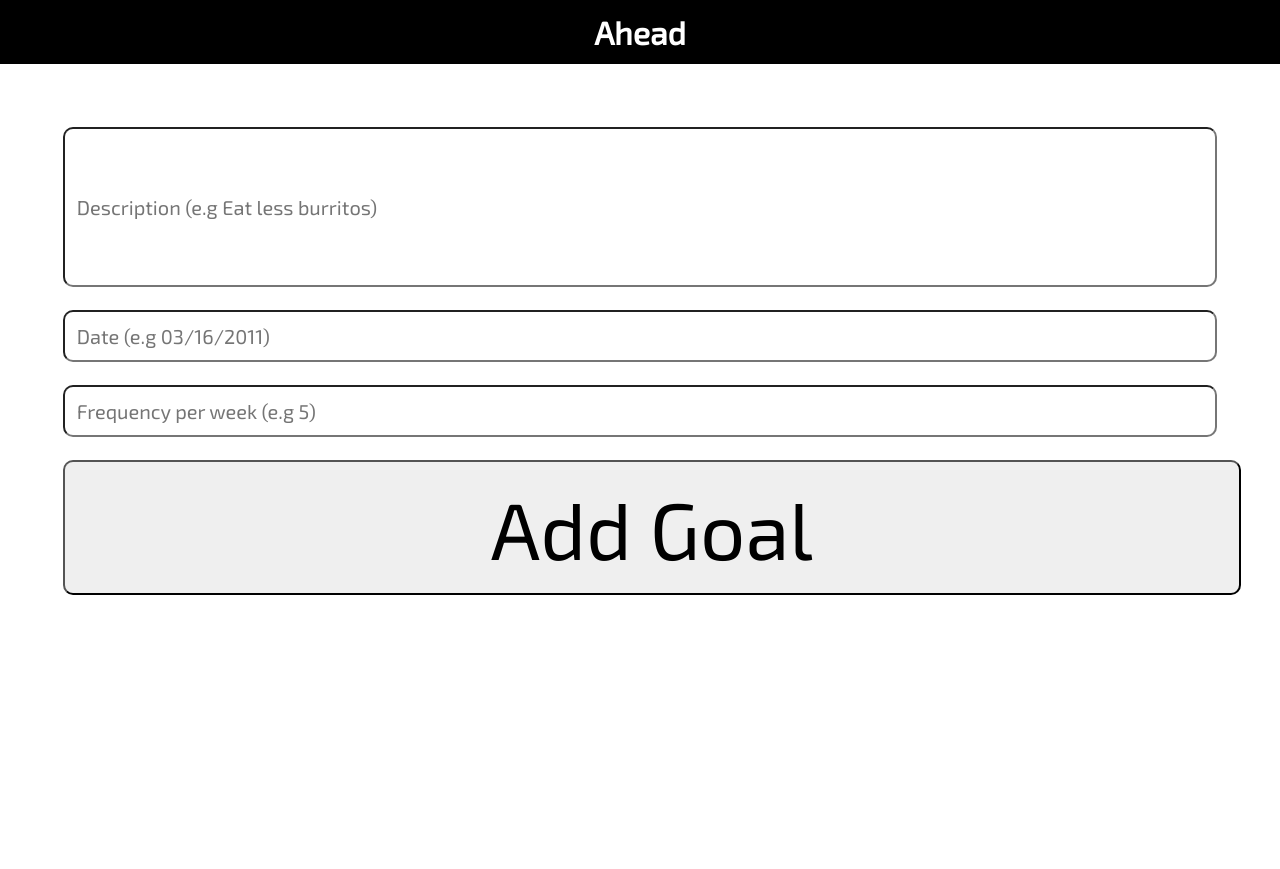
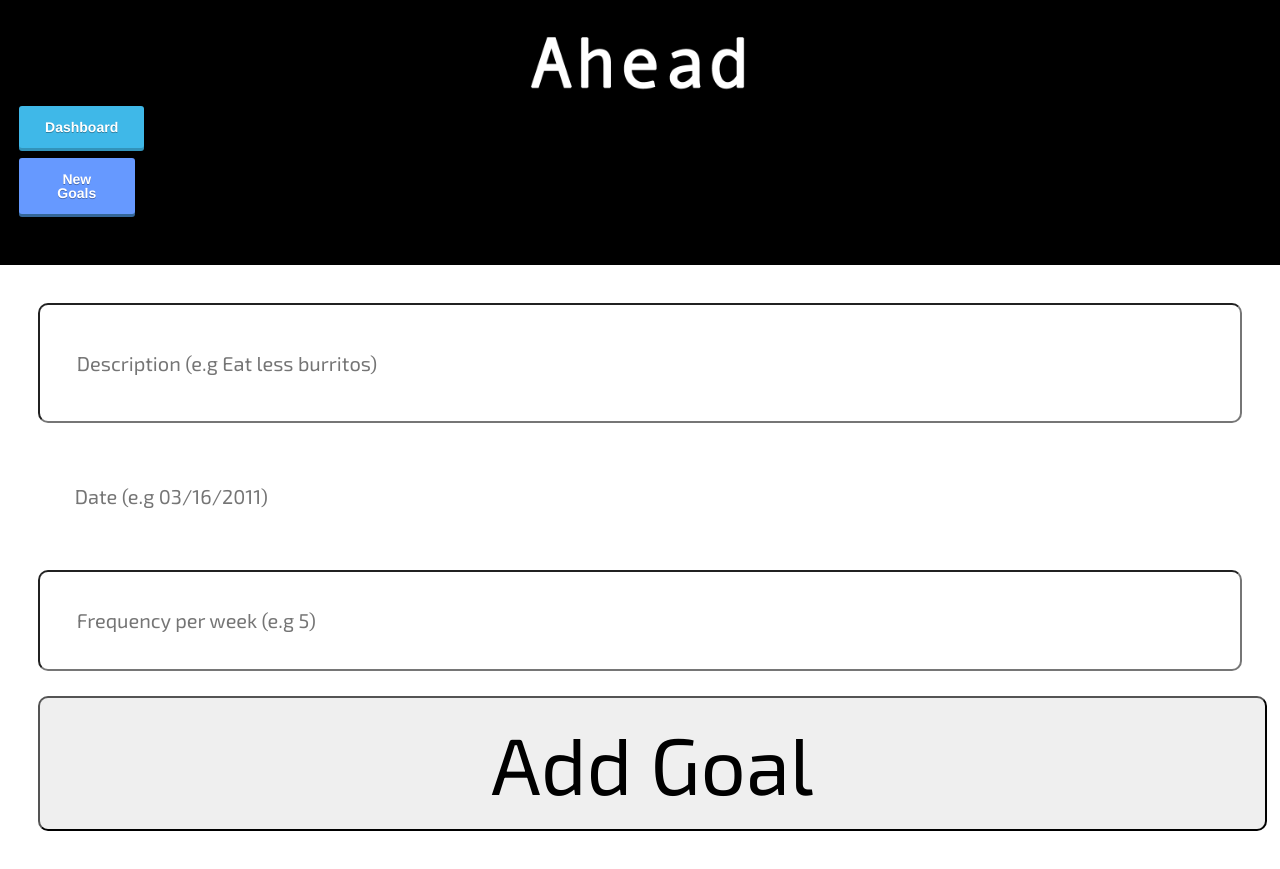
Before and after one commit to aakashadesara/Ahead---Goal-Management, a PHP site: page /main.html in a window 1280 px wide. Before the commit the page ends 595 px from the top, so only its background shows below. Run offline with PHP 8.4, Linux system fonts and the light colour scheme.

Commit message:
Commit 6
Error class created

```diff
--- a/main.html
+++ b/main.html
@@ -9,14 +9,23 @@
 
 <body>
 
+
+
 	<div class = "header">
-		<h1> Ahead </h1>
+		<h1> <img class = "logo" src="logo.png"> </h1>
+
+		<div class="whiteHeader">
+	        <a href="#Bio" class="demo-pricing demo-pricing-1">Dashboard</a>
+	        <a href="#porfolio" class="demo-pricing demo-pricing-4">New Goals </a>
+
+      </div>
 	</div>
+
 
 	<div class = "form">
 
 		<input type="text" name="fname" class = "description" placeholder = "Description (e.g Eat less burritos)"> <br>
-		<input type="text" name="fname" class = "date" placeholder = "Date (e.g 03/16/2011)"> <br>
+		<input type="text" name="fname" class = "error" placeholder = "Date (e.g 03/16/2011)"> <br>
 		<input type="text" name="fname" class = "frequency" placeholder = "Frequency per week (e.g 5)"> <br>
 
 		<button class = "goal"> Add Goal </button>
--- a/style.css
+++ b/style.css
@@ -6,9 +6,19 @@
 
 .form {
 
-	margin: 2%;
+	margin: 0%;
 	padding: 2%;
 
+}
+
+.whiteHeader {
+	max-width: 10%;
+	float: center;
+	background-color: rgba(0, 0, 0, 0.4);
+	padding-right: 0.5%;
+	padding-bottom: 3%;
+	padding-left: 0.5%;
+	border-radius: 20px;
 }
 
 .username {
@@ -67,6 +77,23 @@
 	background-color: black;
 	color: white;
 	padding: 1%;
+}
+
+body, html {
+	overflow: hidden;
+}
+
+.logo {
+	max-width: 20%;
+	-webkit-transition: all ease .5s;
+	-moz-transition: all ease .5s;
+	-o-transition: all ease .5s;
+	transition: all ease .5s;
+	opacity: 1;
+}
+
+.fade-in {
+	opacity: 0;
 
 }
 
@@ -74,10 +101,10 @@
 
 	margin: 1%;
 	min-width: 98%;
-	min-height: 20%;
+	min-height: 15%;
 	border-radius: 10px;
 	font-size: 20px;
-	padding: 1%;
+	padding: 3%;
 
 }
 
@@ -85,18 +112,159 @@
 
 	margin: 1%;
 	min-width: 98%;
-	min-height: 6%;
+	min-height: 4%;
 	border-radius: 10px;
 	font-size: 20px;
-	padding: 1%;
+	padding: 3%;
 }
 
 .frequency {
 
 	margin: 1%;
 	min-width: 98%;
-	min-height: 6%;
+	min-height: 4%;
 	border-radius: 10px;
 	font-size: 20px;
-	padding: 1%;
+	padding: 3%;
 }
+
+
+.error {
+
+	border: 2px;
+	border-color: rgba(255, 0, 0, 1);
+	margin: 1%;
+	min-width: 98%;
+	min-height: 4%;
+	border-radius: 10px;
+	font-size: 20px;
+	padding: 3%;
+
+}
+
+
+/* -------- Eh Buttons -------- */
+.demo-pricing {
+	margin-top: 10px;
+	margin-right: 10px;
+	padding: 14px 26px;
+	font-size: 14px;
+	line-height: 100%;
+	text-shadow: 0 1px rgba(0, 0, 0, 0.4);
+	color: #fff;
+	display:inline-block;
+	vertical-align: middle;
+	text-align: center;
+	cursor: pointer;
+	font-weight: bold;
+	transition: background 0.1s ease-in-out;
+	-webkit-transition: background 0.1s ease-in-out;
+	-moz-transition: background 0.1s ease-in-out;
+	-ms-transition: background 0.1s ease-in-out;
+	-o-transition: background 0.1s ease-in-out;
+	text-shadow: 0 1px rgba(0, 0, 0, 0.3);
+	color: #fff;
+	-webkit-border-radius: 3px;
+	-moz-border-radius: 3px;
+	border-radius: 3px;
+	font-family: 'Helvetica Neue', Helvetica, sans-serif;
+
+}
+.demo-pricing:active {
+	padding-top: 15px;
+        margin-bottom: -1px;
+}
+.demo-pricing, .demo-pricing:hover, .demo-pricing:active {
+	outline: 0 none;
+	text-decoration: none;
+	color: #fff;
+}
+
+.demo-pricing-1 {
+	background-color: #3fb8e8;
+	box-shadow: 0px 3px 0px 0px #3293ba;
+}
+.demo-pricing-1:hover {
+	background-color: #1baae3;
+}
+.demo-pricing-1:active {
+	box-shadow: 0px 1px 0px 0px #3293ba;
+}
+
+
+.demo-pricing-2 {
+	background-color: #1F7A99;
+	box-shadow: 0px 3px 0px 0px #16556B;
+}
+.demo-pricing-2:hover {
+	background-color: #7399A6;
+}
+.demo-pricing-2:active {
+	box-shadow: 0px 1px 0px 0px #222E32;
+}
+
+.demo-pricing-3 {
+	background-color: #003366;
+	box-shadow: 0px 3px 0px 0px #4D7094;
+}
+.demo-pricing-3:hover {
+	background-color: #00248F;
+}
+.demo-pricing-3:active {
+	box-shadow: 0px 1px 0px 0px #00248F;
+}
+
+.demo-pricing-4 {
+	background-color: #6699FF;
+	box-shadow: 0px 3px 0px 0px #336699;
+}
+.demo-pricing-4:hover {
+	background-color: #003399;
+}
+.demo-pricing-4:active {
+	box-shadow: 0px 1px 0px 0px #003399;
+}
+
+.demo-pricing-6 {
+	background-color: #1F7A99;
+	box-shadow: 0px 3px 0px 0px #16556B;
+}
+.demo-pricing-6:hover {
+	background-color: #7399A6;
+}
+.demo-pricing-6:active {
+	box-shadow: 0px 1px 0px 0px #222E32;
+}
+
+.sendEmail {
+	margin-top: 10px;
+	margin-right: 10px;
+	padding: 14px 26px;
+	font-size: 14px;
+	line-height: 100%;
+	text-shadow: 0 1px rgba(0, 0, 0, 0.4);
+	color: #fff;
+	display:inline-block;
+	vertical-align: middle;
+	text-align: center;
+	cursor: pointer;
+	font-weight: bold;
+	transition: background 0.1s ease-in-out;
+	-webkit-transition: background 0.1s ease-in-out;
+	-moz-transition: background 0.1s ease-in-out;
+	-ms-transition: background 0.1s ease-in-out;
+	-o-transition: background 0.1s ease-in-out;
+	text-shadow: 0 1px rgba(0, 0, 0, 0.3);
+	color: #fff;
+	-webkit-border-radius: 3px;
+	-moz-border-radius: 3px;
+	border-radius: 3px;
+	font-family: Century Gothic;
+	font-size: 150%;
+	width: 100%;
+}
+
+.demo-pricing img {
+	width: auto;
+	height: 60px;
+}
```
Also changed, not shown: index.html (+9 -1 lines), logo.png (added).
